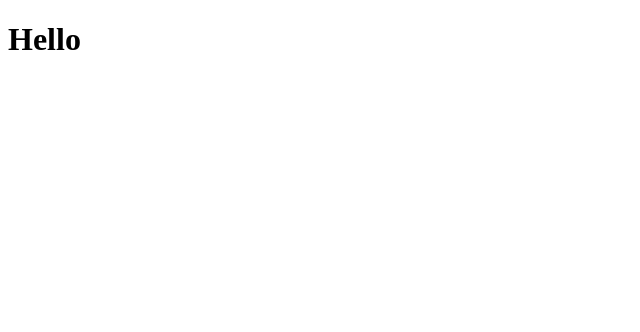
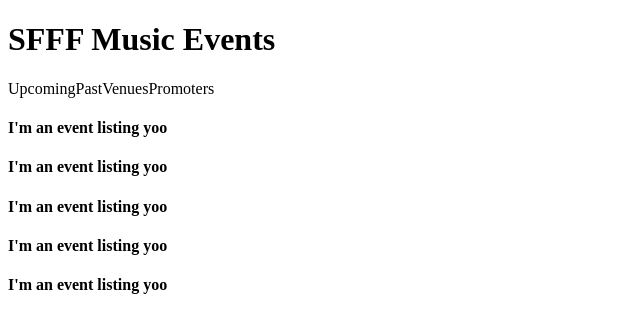
Before and after one commit to SF-Music-Events/Music-Events, a React app: page / in a window 1280 px wide. Shown: the top 332 px of the page, without its empty margins (0-640 px from the left). Built offline with nearby package versions, Linux system fonts and the light colour scheme.

Commit message:
Add navbar and event list template

```diff
--- a/js/App.jsx
+++ b/js/App.jsx
@@ -1,8 +1,12 @@
 import React from 'react';
-// prettier-ignore
+import preload from '../data.json';
+import NavBar from './NavBar';
+import EventList from './EventList';
+
 const App = () => (
   <div>
-    <h1>Hello</h1>
+    <NavBar />
+    <EventList events={preload.events} />
   </div>
 );
 
```
